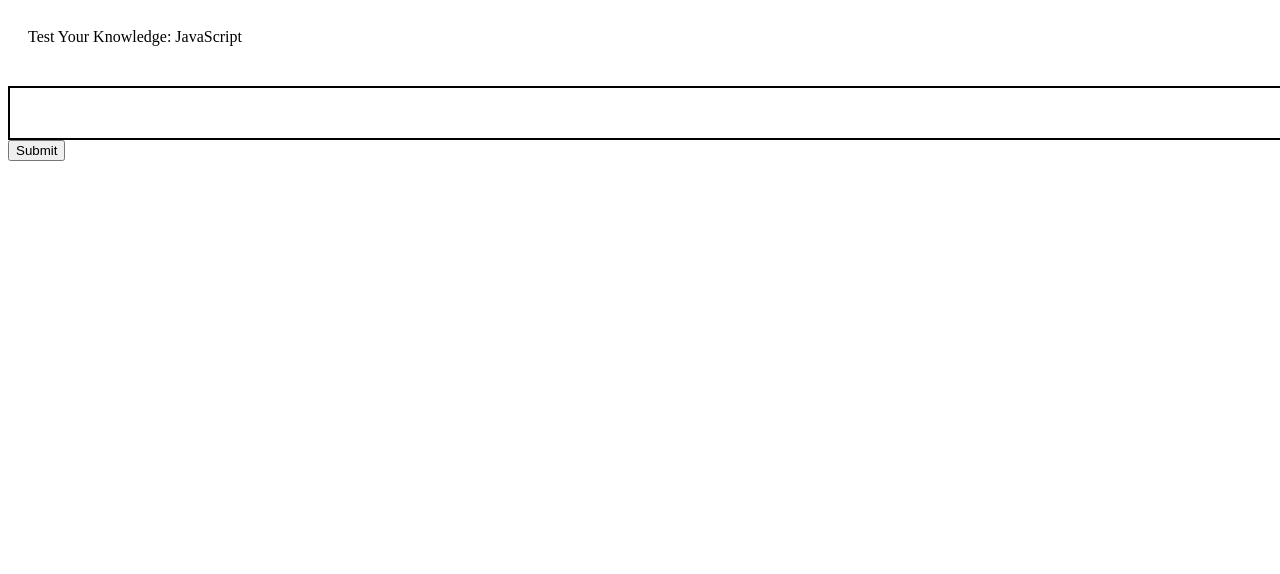
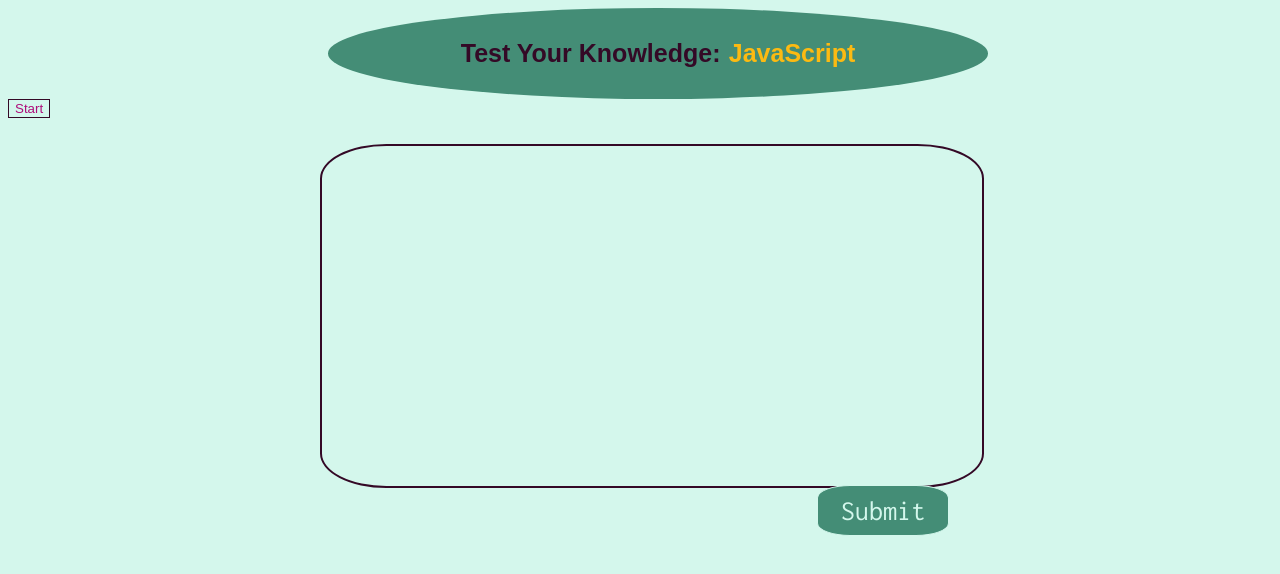
Before and after one commit to rkillingstad/Code-Test-HW, a plain HTML site: page Week-4-hw/index4.html in a window 1280 px wide. Drawn offline with Linux system fonts and the light colour scheme; a web font is replaced by a local one.

Commit message:
updated, styled quiz

```diff
--- a/Week-4-hw/index4.html
+++ b/Week-4-hw/index4.html
@@ -5,23 +5,36 @@
     <meta charset="UTF-8">
     <title>Code Quiz</title>
     <link rel="stylesheet" href="style4.css">
+    <link href="https://fonts.googleapis.com/css?family=Viga&display=swap" rel="stylesheet">
+    <link href="https://fonts.googleapis.com/css?family=Inconsolata&display=swap" rel="stylesheet">
 </head>
 
 <body>
 
     <header>
-        Test Your Knowledge: JavaScript
+        <h1 id="h1">Test Your Knowledge:</h1>
+        <h2 id="h2">JavaScript</h2>
+
+        <div id="Qnumber"></div>
     </header>
 
-    <h2 id="Qnumber"></h2>
+
+
 
     <div class="main">
+
+        <button id="start">Start</button>
+
         <div id="test">
+
+
+            <button id="submit">
+            Submit
+            </button>
         </div>
 
-        <button id="submit">
-            Submit
-        </button>
+        <div id="scores">
+        </div>
 
 
 
--- a/Week-4-hw/script4.js
+++ b/Week-4-hw/script4.js
@@ -15,12 +15,62 @@
 //get value of what the user put, so as to see if its correct-setting a variable to the submission with .value
 //need a timer in header/footer that shows remaining time in interval
 
+var Qnumber = document.getElementById("Qnumber");
+var test = document.getElementById("test");
+var submitButton = document.getElementById("submit");
+var results = document.getElementById("scores");
+var title = 0;
+var output = [];
+var startButton = document.getElementById("start");
+
+
+
+//start button to begin test
+//clicking starts timer and sends to first question
+
+startButton.onClick = function setUpQuiz() {
+
+
+};
+
+
+
+
+
+
 var position = 0,
     test, Qnumber, question, choice, choices, chA, chB, chC, chD, correct = 0;
-var questions = [
-    [],
-    [],
-    [],
-    [],
-    []
+var questions = [{
+        title: "Commonly used data types DO NOT include:",
+        choices: ["strings", "booleans", "alerts", "numbers"],
+        answer: "alerts"
+    },
+    {
+        title: "The condition in an if / else statement is enclosed within ____.",
+        choices: ["quotes", "curly brackets", "parentheses", "square brackets"],
+        answer: "parentheses"
+    },
+
+    {
+        title: "....",
+        choices: ["a", "b", "c", "d"],
+        answer: "b"
+
+    }
 ];
+
+function setUpQuiz() {}
+
+
+
+function displayResults() {}
+
+
+setUpQuiz();
+
+
+
+submitButton.addEventListener("click", function(event) {
+    event.preventDefault();
+
+});
--- a/Week-4-hw/style4.css
+++ b/Week-4-hw/style4.css
@@ -1,14 +1,79 @@
 body {
     width: 100%;
+    background-color: #D4F7EC;
+    height: 100vh;
 }
 
 header {
-    padding: 20px;
+    padding: 10px;
+    font-family: 'Viga', sans-serif;
+    background-color: #448D76;
+    font-size: 30px;
+    text-align: center;
+    position: relative;
+    width: 50%;
+    left: 25%;
+    border-radius: 50%;
+}
+
+h1 {
+    color: #340926;
+    font-size: smaller;
+    display: inline-block;
+    background-color: #448D76;
+}
+
+h2 {
+    color: #FCBA12;
+    font-size: smaller;
+    display: inline-block;
+    background-color: #448D76;
+}
+
+#Qnumber {}
+
+.Main {
+    position: fixed;
+    width: 50%;
+    height: 40%;
+    top: -10%;
+    margin: auto;
+}
+
+#start {
+    background-color: #D4F7EC;
+    color: #AE0D7A;
+    border: #340926 solid 1px;
+    position: absolute;
 }
 
 #test {
-    Padding: 10px 40px 40px 40px;
-    border: black solid 2px;
+    padding: 10px;
+    border: #340926 solid 2px;
+    position: absolute;
+    border-radius: 10%;
+    width: 50%;
+    height: 40%;
+    top: 18%;
+    left: 25%;
 }
 
-#submit {}
+#submit {
+    position: absolute;
+    left: 75%;
+    bottom: -50px;
+    background-color: #448D76;
+    color: #D4F7EC;
+    font-family: 'Inconsolata', monospace;
+    width: 20%;
+    height: 15%;
+    font-size: 2.2vw;
+    text-align: center;
+    border: #D4F7EC solid 1px;
+    border-radius: 25%;
+}
+
+#submit:hover {
+    border: #340926 solid 1px;
+    color: #FCBA12;
+}
```
Also changed, not shown: Week-4-hw/questions.js (deleted, +0 -12 lines).
